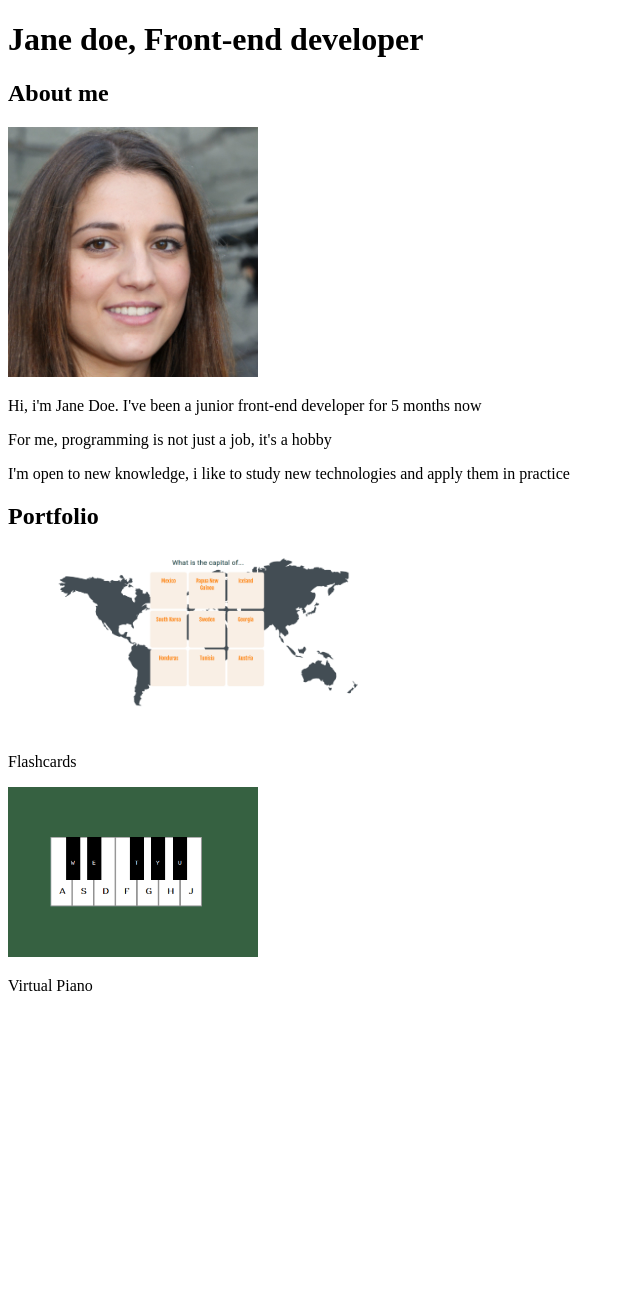
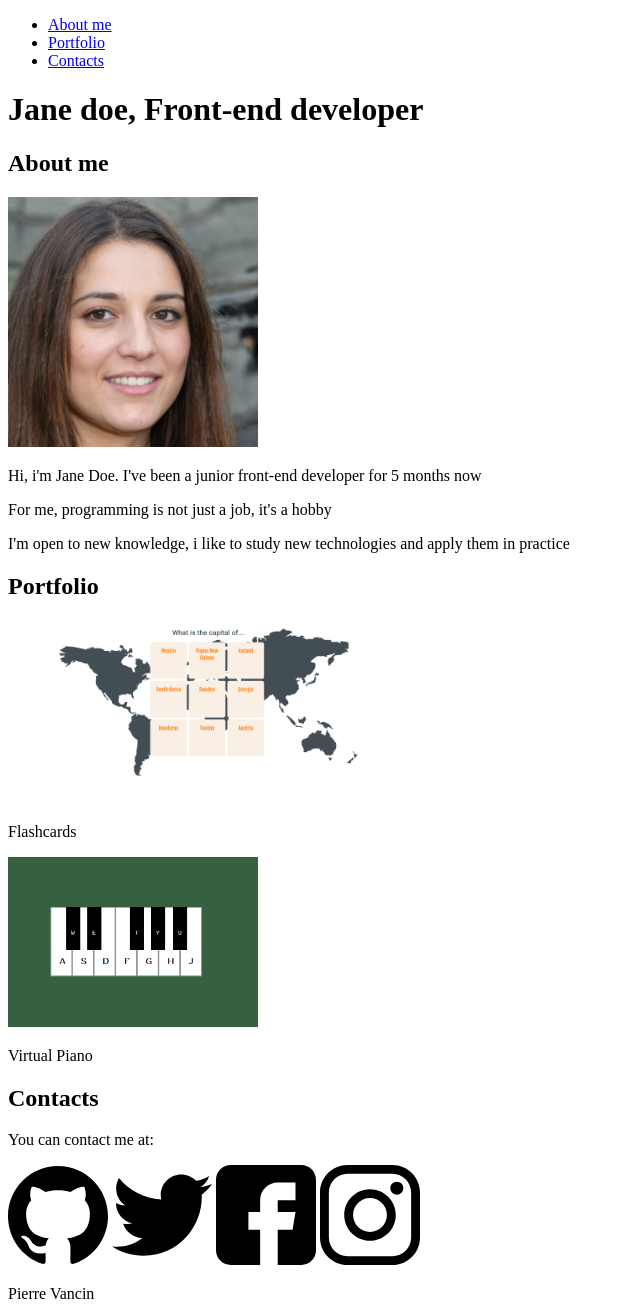
Before and after one commit to PieVancin/portfolio, a plain HTML site: page src/index.html in a window 1280 px wide. Shown: the whole page, without its empty margins (0-640 px from the left). Before the commit the page ends 1011 px from the top, so only its background shows below. Drawn offline with Linux system fonts and the light colour scheme.

Commit message:
style: added nav menu and separated sections

```diff
--- a/src/index.html
+++ b/src/index.html
@@ -5,16 +5,40 @@
     <title>Hello, World!</title>
 </head>
 <body>
+    <header>
+        <nav>
+            <ul>
+                <li><a href="#about">About me</a></li>
+                <li><a href="#portfolio">Portfolio</a></li>
+                <li><a href="#contacts">Contacts</a></li>
+            </ul>
+        </nav>
         <h1>Jane doe, Front-end developer</h1>
         <h2>About me</h2>
+    </header>
+    <section id="about">
         <img src="images/person.jpg" alt="Person">
         <p>Hi, i'm Jane Doe. I've been a junior front-end developer for 5 months now</p>
         <p>For me, programming is not just a job, it's a hobby</p>
         <p>I'm open to new knowledge, i like to study new technologies and apply them in practice</p>
+    </section>
+    <section id="portfolio">
         <h2>Portfolio</h2>
         <img width="400x" src="images/project1.png" alt="Project 1">
         <p>Flashcards</p>
         <img src="images/project2.png" alt="Project 2">
         <p>Virtual Piano</p>
+    </section>
+    <section id="contacts">
+        <h2>Contacts</h2>
+        <p>You can contact me at: </p>
+        <img width="100px" src="images/github.svg">
+        <img width="100px" src="images/twitter.svg">
+        <img width="100px" src="images/facebook.svg">
+        <img width="100px" src="images/instagram.svg">
+    </section>
+    <footer>
+        <p>Pierre Vancin</p>
+    </footer>
 </body>
 </html>
```
Also changed, not shown: src/images/facebook.svg (added), src/images/github.svg (added), src/images/instagram.svg (added), src/images/twitter.svg (added). Lines whose indentation alone changed are shown as unchanged.
